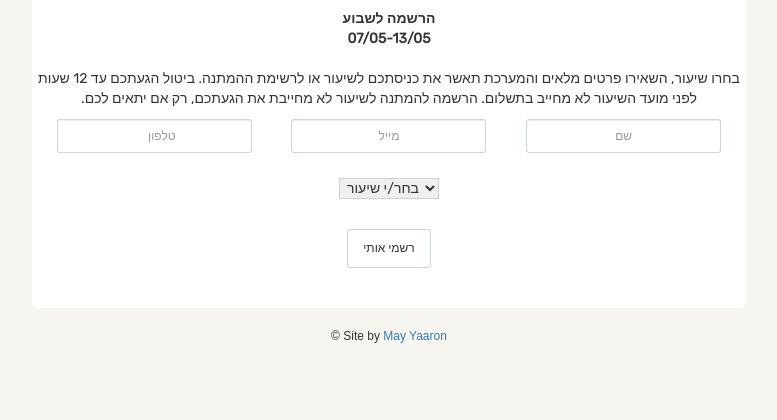
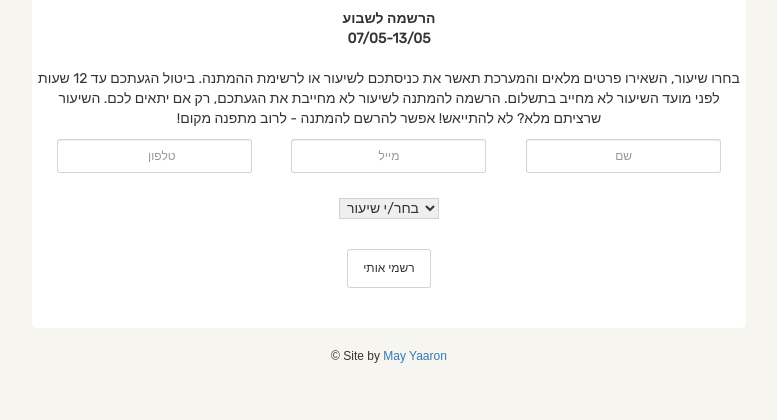
Before and after one commit to maykmayx/YogaRegApp, a Django app: a page that uses app/templates/weekk.html in a window 1280 px wide. Shown: the part 321-741 px from the top of the page, without its empty margins (251-1028 px from the left). Run offline with Django 3.2, Linux system fonts and the light colour scheme; data comes from the database, SQL or seed files in the repository; lists and menus that the app fills with data are empty; some libraries are stand-ins or nearby versions.

Commit message:
week.html text addition

```diff
--- a/app/templates/weekk.html
+++ b/app/templates/weekk.html
@@ -41,6 +41,7 @@
                                 בחרו שיעור, השאירו פרטים מלאים והמערכת תאשר את כניסתכם לשיעור או לרשימת ההמתנה.
                                ביטול הגעתכם עד 12 שעות לפני מועד השיעור לא מחייב בתשלום.
                                 הרשמה להמתנה לשיעור לא מחייבת את הגעתכם, רק אם יתאים לכם.
+                             השיעור שרציתם מלא? לא להתייאש! אפשר להרשם להמתנה - לרוב מתפנה מקום!
                             </p>
                                 </div>
                         </div>
```
